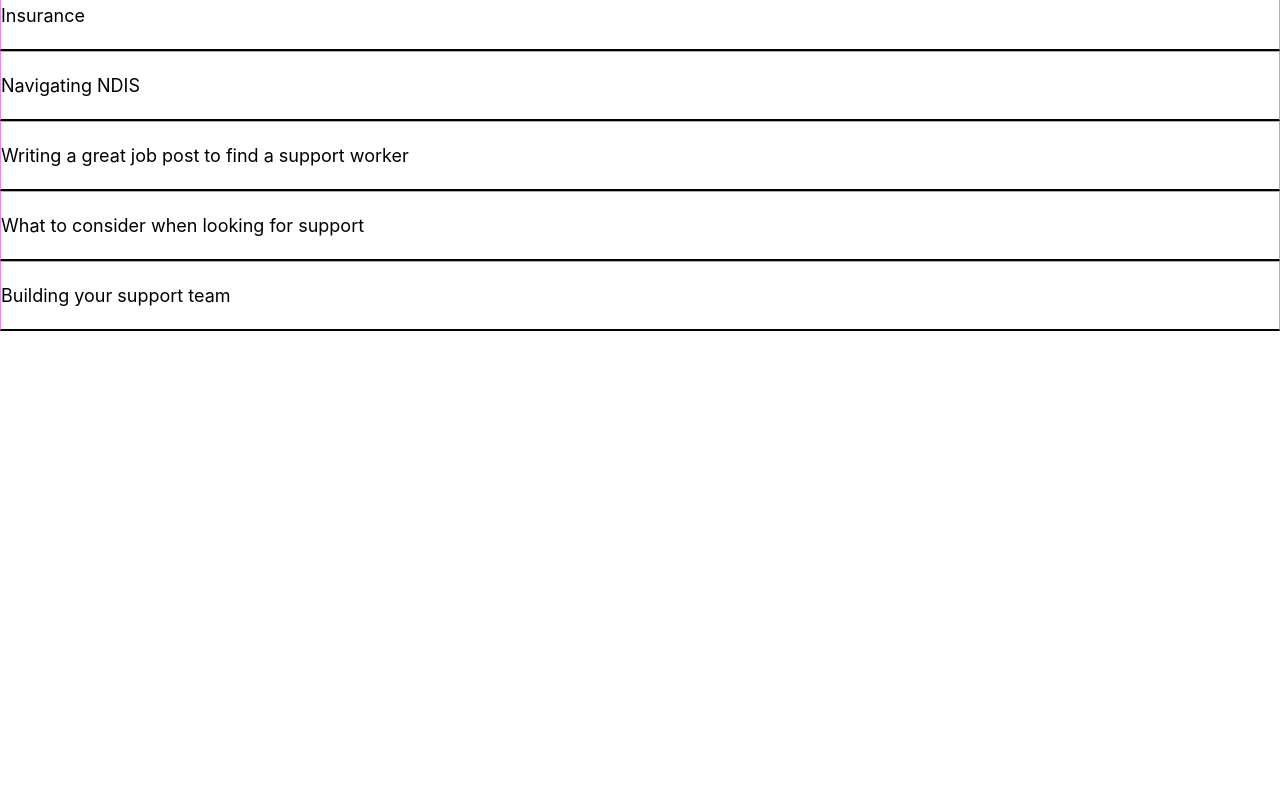
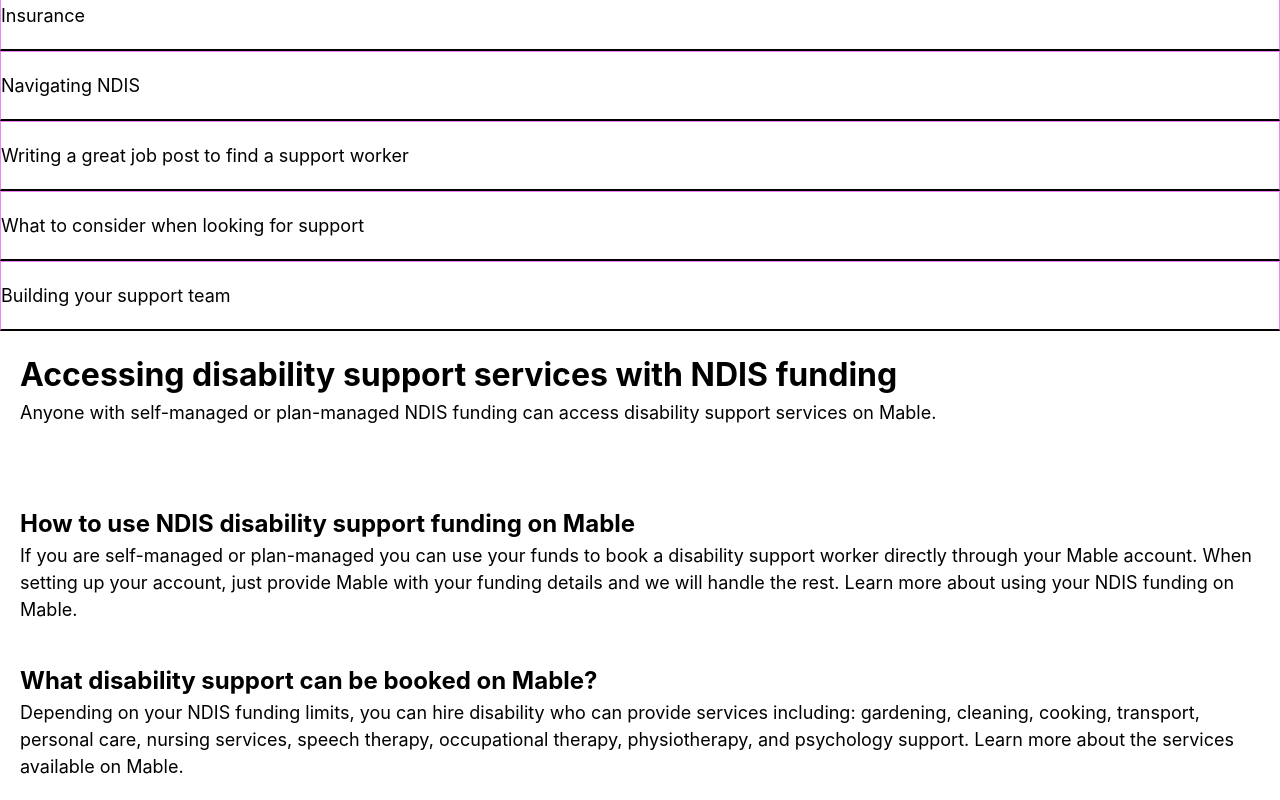
Before and after one commit to DragonWarrior9999/eclipsecare, a React (Vite) app: page / in a window 1280 px wide. Shown: the part 1328-2128 px from the top of the page. Before the commit the page ends 1659 px from the top, so only its background shows below. Built offline with nearby package versions, Linux system fonts and the light colour scheme.

Commit message:
ADDED Quads() and new section to Home()

```diff
--- /dev/null
+++ b/src/components/Quads.tsx
@@ -0,0 +1,31 @@
+import { ReactNode } from 'react';
+
+
+interface propsQuads{
+    className: string;
+    top_left: ReactNode;
+    top_right: ReactNode;
+    bottom_right: ReactNode,
+    bottom_left: ReactNode
+
+}
+
+export default function Quads({top_left, top_right, bottom_right, bottom_left} : propsQuads){
+
+    return(
+        <div className="md:grid grid-cols-2 grid-rows-2">
+            <div className="border">
+                {top_left}
+            </div>
+            <div className="border min-h-[250px]">
+                {top_right}
+            </div>
+            <div className="border min-h-[250px]">
+                {bottom_left}
+            </div>
+            <div className="border min-h-[250px]">
+                {bottom_right}
+            </div>
+        </div>
+    )
+}
--- a/src/pages/Home.tsx
+++ b/src/pages/Home.tsx
@@ -2,6 +2,7 @@
 import SplitBanner from '../components/SplitBanner';
 import Split from '../components/Split';
 import { Link } from 'react-router-dom';
+import Quads from '../components/Quads';
 
 export default function Home(){
 
@@ -56,7 +57,7 @@
                     </SplitBanner>
                 </div>
             </Section>
-            <Section className="min-h-[550px]">
+            <Section className="min-h-[600px]">
                 <div className="p-[40px]">
                     <div>
                         <h3>Some helpful links to get you started</h3>
@@ -83,6 +84,37 @@
                     />
                 </div>
             </Section>
+            <Section className="min-h-[620px]">
+                <div className="pt-[40px]">
+                    <Quads
+                        className=""
+                        top_left={
+                            <div className="text">
+                                <h2>Accessing disability support services with NDIS funding</h2>
+                                <p>Anyone with self-managed or plan-managed NDIS funding can access disability support services on Mable.</p>
+                            </div>
+                        }
+                        top_right={
+                            <div className="text">
+
+                            </div>
+                        }
+                        bottom_left={
+                            <div className="text">
+                                <h3>How to use NDIS disability support funding on Mable</h3>
+                                <p>If you are self-managed or plan-managed you can use your funds to book a disability support worker directly through your Mable account. When setting up your account, just provide Mable with your funding details and we will handle the rest. Learn more about using your NDIS funding on Mable.</p>
+                            </div>
+                        }
+                        bottom_right={
+                            <div className="text">
+                                <h3>What disability support can be booked on Mable?</h3>
+                                <p>Depending on your NDIS funding limits, you can hire disability who can provide services including: gardening, cleaning, cooking, transport, personal care, nursing services, speech therapy, occupational therapy, physiotherapy, and psychology support. Learn more about the services available on Mable.</p>
+                            </div>
+                        }
+
+                    ></Quads>
+                </div>
+            </Section>
         </>
     )
 }
```
